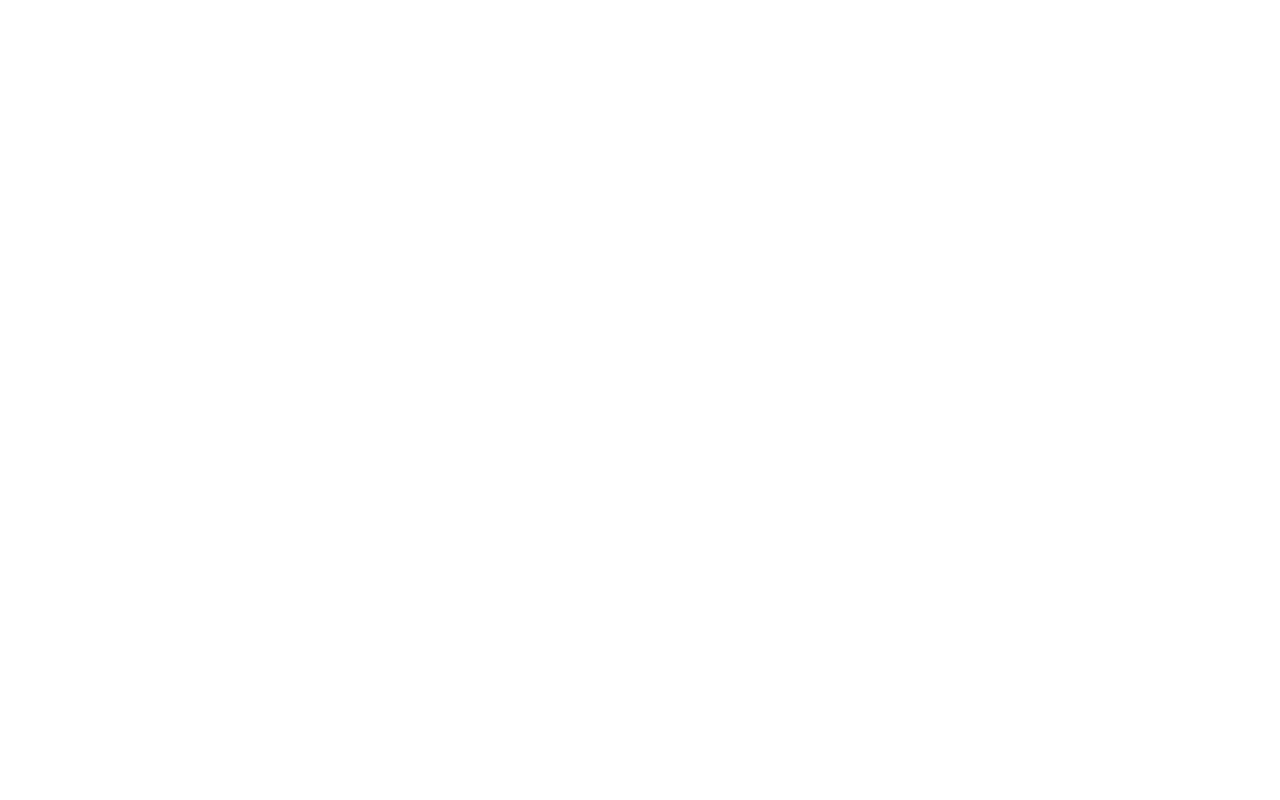
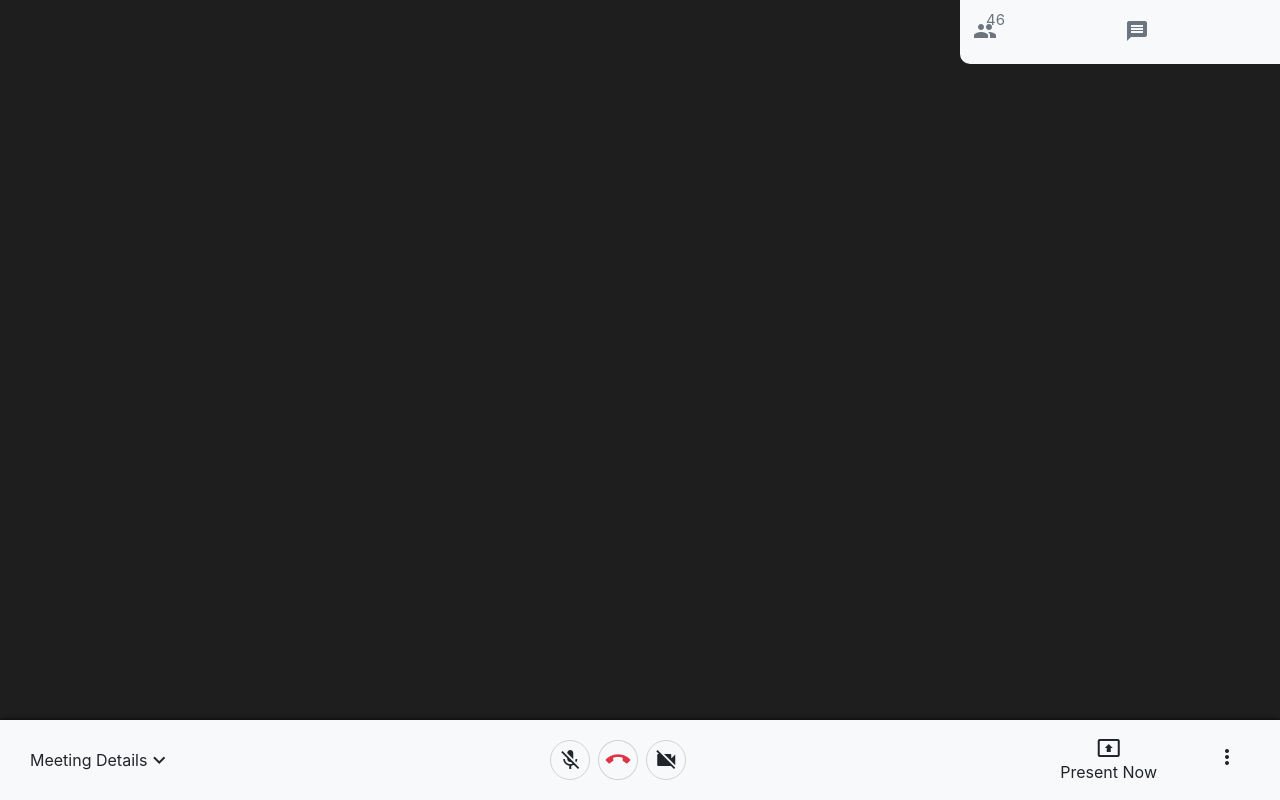
Before and after one commit to ayadav44237/Google_Meet_Clone, a website: page index.html in a window 1280 px wide. Drawn offline with nearby package versions, Linux system fonts and the light colour scheme.

Commit message:
Home Page UI Setup

```diff
--- a/index.html
+++ b/index.html
@@ -0,0 +1,105 @@
+<!DOCTYPE html>
+<html lang="en">
+  <head>
+    <meta charset="UTF-8" />
+    <meta name="viewport" content="width=device-width, initial-scale=1.0" />
+    <title>Google_Meet Home page</title>
+    <link rel="stylesheet" href="/public/Assets/css/bootstrap.css" />
+    <link rel="stylesheet" href="/public/Assets/css/style.css" />
+    <link
+      rel="stylesheet"
+      href="https://fonts.googleapis.com/icon?family=Material+Icons"
+    />
+    <link
+    rel="stylesheet"
+    href="https://cdn.jsdelivr.net/npm/bootstrap@4.3.1/dist/css/bootstrap.min.css"
+    integrity="sha384-ggOyR0iXCbMQv3Xipma34MD+dH/1fQ784/j6cY/iJTQUOhcWr7x9JvoRxT2MZw1T"
+    crossorigin="anonymous"
+  />
+  </head>
+  <body>
+    <main class="d-flex flex-column home-wrap">
+      <div class="g-top text-light">
+        <div class="top-remote-video-show-wrap d-flex">
+          <div id="meetingContainer" class="w-75 d-none">
+            <div class="call-wrap" style="background-color: black">
+              <div
+                class="video-wrap"
+                id="divUsers"
+                style="display: flex; flex-wrap: wrap"
+              >
+                <div id="me" class="userbox display-center flex-column">
+                  <h2 class="display-center" style="font-size: 14px;"></h2>
+                  <div class="display-center">
+                    <video autoplay muted id="localVideoPlayer"></video>
+                  </div>
+                </div>
+                <div
+                  id="otherTemplate"
+                  class="userbox display-center flex-column"
+                  style="display: none"
+                >
+                  <h2 class="display-center" style="font-size: 14px"></h2>
+                  <div class="display-center">
+                    <video autoplay muted></video>
+                    <audio
+                      autoplay
+                      controls
+                      muted
+                      style="display: none"
+                    ></audio>
+                  </div>
+                </div>
+              </div>
+            </div>
+          </div>
+        </div>
+        <div
+          class="g-top-left bg-light text-secondary w-25 d-flex align-items-center justify-content-between pl-2 pr-2"
+        >
+        <div class="top-left-participants-wrap pt-2 cursor-pointer">
+            <div class="top-left-participant-icon">
+                <span class="material-icons">people</span>
+            </div>
+            <div class="top-left-participant-count">46</div>
+        </div>
+        <div class="top-left-chat-wrap pt-2 cursor-pointer">
+            <span class="material-icons">message</span>
+        </div>
+        <div class="top-left-time-wrap"></div>
+        </div>
+      </div>
+      <div class="g-bottom bg-light m-0 d-flex justify-content-between align-items-center">
+        <div class="bottom-left d-flex" style="height: 10vh">
+            <div class="display-center cursor-pointer meeting-details-button">
+                Meeting Details
+                <span class="material-icons">keyboard_arrow_down</span>
+            </div>
+        </div>
+        <div class="bottom-middle d-flex justify-content-center align-items-center" style="height: 10vh;">
+            <div class="mic-toggle-wrap action-icon-style display-center mr-2 cursor-pointer" id="miceMuteUnmute">
+                <span class="material-icons">mic_off</span>
+            </div>
+            <div class="end-call-wrap action-icon-style display-center mr-2 cursor-pointer">
+                <span class="material-icons text-danger">call</span>
+            </div>
+            <div class="video-toggle-wrap action-icon-style display-center cursor-pointer">
+                <span class="material-icons">videocam_off</span>
+            </div>
+        </div>
+        <div class="bottom-right d-flex justify-content-center align-items-center mr-3 " style="height: 10vh;">
+            <div class="present-now-wrap d-flex justify-content-center flex-column align-items-center mr-5 cursor-pointer">
+                <span class="material-icons">present_to_all</span>
+                <div>Present Now</div>
+            </div>
+            <div class="option-wrap cursor-pointer display-center" style="height: 10vh; position: relative;">
+                <div class="option-icon">
+                    <span class="material-icons">more_vert</span>
+                </div>
+            </div>
+        </div>
+
+      </div>
+    </main>
+  </body>
+</html>
--- a/public/Assets/css/style.css
+++ b/public/Assets/css/style.css
@@ -55,3 +55,73 @@
 .align-middle{
     vertical-align: middle;
 }
+
+/*--------------------------- Index page --------------------------*/
+
+.home-wrap{
+    background-color:rgb(31,30,30);
+}
+.g-top{
+    height: 90vh;
+    position: relative;
+}
+
+.video-wrap{
+    height: 600px;
+}
+
+.video-wrap>*{
+    flex: 1 1 250px;   /* for all the child of video-wrap class*/
+    border: 1px solid white;
+}
+.g-top-left{
+    position: absolute;
+    right: 0;
+    height: 8vh;
+    top: 0;
+    border-bottom-left-radius: 10px;
+}
+
+.top-left-participants-wrap{
+    position: relative;
+}
+
+.cursor-pointer{
+    cursor: pointer;
+    padding: 5px;
+}
+.cursor-pointer:hover{
+    cursor: pointer;
+    padding: 5px;
+    background-color:rgb(226,225,225);
+    border-radius: 5px;
+}
+.top-left-participant-count{
+    position: absolute;
+    top:-2px;
+    right: -3px;
+    font-size: 15px;
+}
+.g-bottom{
+    margin: 0 -10px !important;
+    padding: 0 20px;
+    box-shadow: 0 0 5px black;
+    z-index: 2;
+}
+.bottom-left{
+    position: relative;
+    padding: 5px;
+
+}
+.action-icon-style{
+    font-size: 8px !important;
+    height: 40px;
+    width: 40px;
+    border: 1px solid lightgray;
+    border-radius: 50%;
+}
+
+.end-call-wrap{
+    -ms-transform: rotate(135deg);    /*for browser*/
+    transform: rotate(135deg);    /*for chrome*/
+}
```
Also changed, not shown: action.html (+27 -19 lines).
